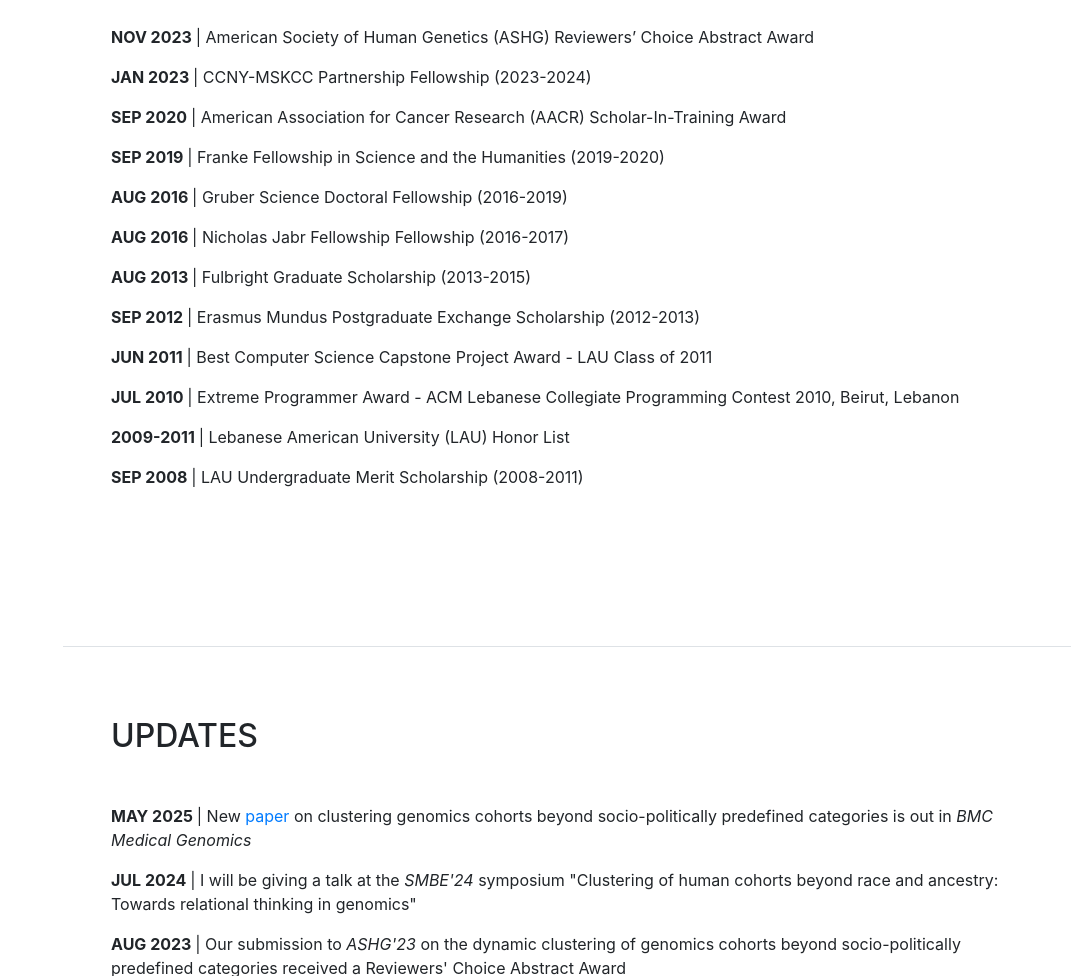
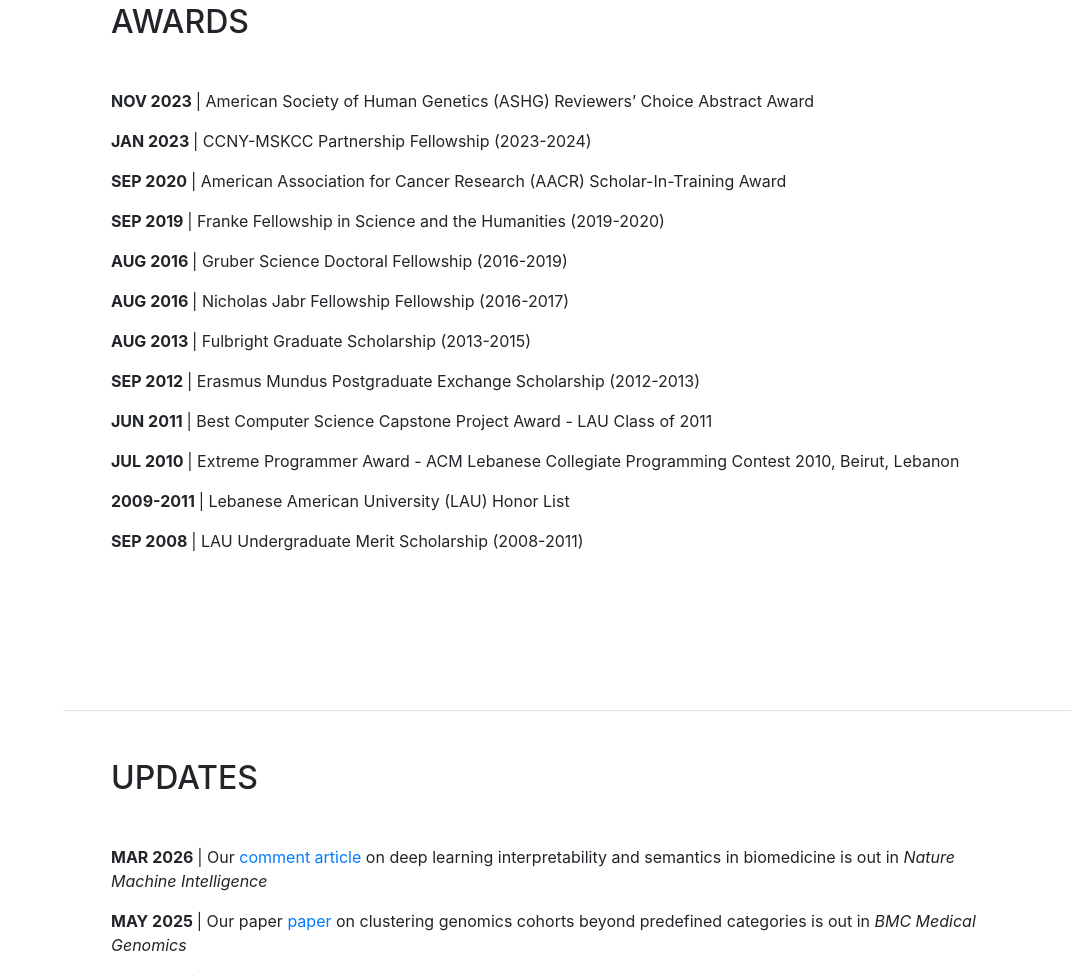
Before and after one commit to hussein-mohsen/hussein-mohsen.github.io, a website with bundled scripts: page index.html in a window 1280 px wide. Shown: the part 2516-3492 px from the top of the page, without its empty margins (209-1280 px from the left). Built offline with nearby package versions, Linux system fonts and the light colour scheme; a web font is replaced by a local one.

Commit message:
Update index.html

```diff
--- a/index.html
+++ b/index.html
@@ -110,7 +110,8 @@
           <div class="resume-item d-flex flex-column flex-md-row mb-5">
             <div class="resume-content mr-auto">
               <h3 class="mb-0">Research Papers</h3> <br/>
-	      <p><b>H. Mohsen</b>, K. Blenman, P.S. Emani, Q. Morris, J. Carrot-Zhang, and L. Pusztai (2025). Dynamic clustering of genomics cohorts beyond race, ethnicity—and ancestry, <i>BMC Medical Genomics</i>, 18, 87. &nbsp <a href="https://bmcmedgenomics.biomedcentral.com/articles/10.1186/s12920-025-02154-z" target="_blank" style="font-size:13px;" > ⤴ </a> &nbsp &nbsp [<b>ASHG'23 Reviewers' Choice Abstract Award</b>] [<b>SMBE'24 Invited Talk</b>]</p>
+			  <p> J. Warrell, M. Gancz, <b>H. Mohsen</b>, P. Emani, and M. Gerstein (2026). Interpretability and implicit model semantics in biomedicine and deep learning, <i>Nature Machine Intelligence</i>. &nbsp <a href="https://www.nature.com/articles/s42256-026-01177-0" target="_blank" style="font-size:13px;" > ⤴ </a> &nbsp &nbsp </p>
+		      <p><b>H. Mohsen</b>, K. Blenman, P.S. Emani, Q. Morris, J. Carrot-Zhang, and L. Pusztai (2025). Dynamic clustering of genomics cohorts beyond race, ethnicity—and ancestry, <i>BMC Medical Genomics</i>, 18, 87. &nbsp <a href="https://bmcmedgenomics.biomedcentral.com/articles/10.1186/s12920-025-02154-z" target="_blank" style="font-size:13px;" > ⤴ </a> &nbsp &nbsp [<b>ASHG'23 Reviewers' Choice Abstract Award</b>] [<b>SMBE'24 Invited Talk</b>]</p>
               <p> T. Qing*, <b>H. Mohsen*</b>, V. Cannataro, M. Marczyk, M. Rozenblit, J. Foldi, M. Murray, J. Townsend, Y. Kluger, M. Gerstein, and L. Pusztai (2022). Cancer Relevance of Human Genes, <i>Journal of the National Cancer Institute</i>, djac068. &nbsp <a href="https://academic.oup.com/jnci/advance-article/doi/10.1093/jnci/djac068/6568022" target="_blank" style="font-size:13px;" > ⤴ </a> </p>
               <p> <b>H. Mohsen</b>, V. Gunasekharan, T. Qing, M. Seay, Y. Surovtseva, S. Negahban, Z. Szallasi, L. Pusztai, and M. Gerstein (2021). Network propagation-based prioritization of long tail genes in 17 cancer types, <i>Genome Biology</i>, 22, 287. &nbsp <a href="https://genomebiology.biomedcentral.com/articles/10.1186/s13059-021-02504-x" target="_blank" style="font-size:13px;" > ⤴ </a> </p>
               <p> T. Qing, <b>H. Mohsen</b>, M. Marczyk, Y. Ye, T. O’Meara, H. Zhao, J.P. Townsend, M. Gerstein, C. Hatzis, Y. Kluger and L. Pusztai (2020). Germline variant burden in cancer genes correlates with age at diagnosis and somatic mutation burden, <i>Nature Communications</i>, 11, 2438. &nbsp <a href="https://www.nature.com/articles/s41467-020-16293-7" target="_blank" style="font-size:13px;" > ⤴ </a> </p>
@@ -164,7 +165,8 @@
 
           <div class="resume-item d-flex flex-column flex-md-row mb-5">
             <div class="resume-content mr-auto">
-              <p> <b> MAY 2025 </b> | New <a href="https://bmcmedgenomics.biomedcentral.com/articles/10.1186/s12920-025-02154-z" target="_blank">paper</a> on clustering genomics cohorts beyond socio-politically predefined categories is out in <i> BMC Medical Genomics </i>
+			  <p> <b> MAR 2026 </b> | Our <a href="https://www.nature.com/articles/s42256-026-01177-0" target="_blank">comment article</a> on deep learning interpretability and semantics in biomedicine is out in <i> Nature Machine Intelligence </i>
+              <p> <b> MAY 2025 </b> | Our paper <a href="https://bmcmedgenomics.biomedcentral.com/articles/10.1186/s12920-025-02154-z" target="_blank">paper</a> on clustering genomics cohorts beyond predefined categories is out in <i> BMC Medical Genomics </i>
               <p> <b> JUL 2024 </b> | I will be giving a talk at the <i>SMBE'24</i> symposium "Clustering of human cohorts beyond race and ancestry: Towards relational thinking in genomics"
               <p> <b> AUG 2023 </b> | Our submission to <i>ASHG'23</i> on the dynamic clustering of genomics cohorts beyond socio-politically predefined categories received a Reviewers' Choice Abstract Award
               <p> <b> JAN 2023 </b> | I was selected as a CCNY-MSKCC Partnership Scholar (2023-2024)
```
